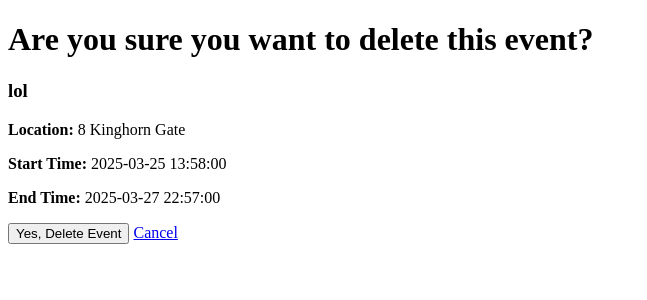
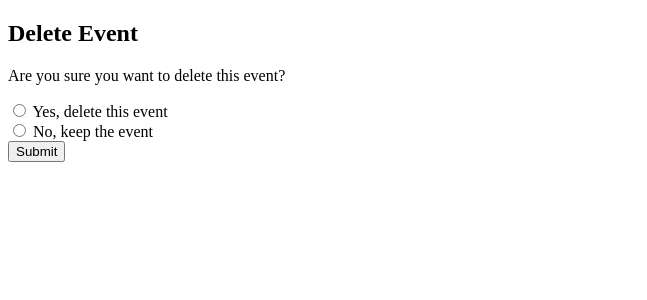
Before and after one commit to muhammada06/Calendar, a Flask app: page /deleteEvent/2 in a window 1280 px wide. Shown: the top 300 px of the page, without its empty margins (0-647 px from the left). Run offline with Flask 3, Linux system fonts and the light colour scheme; a user stored in the database is signed in.

Commit message:
Updated code, March 30,2025

```diff
--- a/routes.py
+++ b/routes.py
@@ -112,18 +112,19 @@ def register_routes(app,db,maps):
     @app.route('/deleteEvent/<int:event_id>', methods=['GET', 'POST'])
     def deleteEvent(event_id):
         # Find the event by its ID
-        event = Event.query.get_or_404(event_id)
-
-        if event.user_id != current_user.id:
-            flash("You are not authorized to delete this event", category='error')
-            return redirect(url_for('calendar'))  # Redirect to the calendar if not the event owner
+        event = Event.query.filter_by(id=event_id).first()
 
         if request.method == 'POST':
             # Delete the event from the database
-            db.session.delete(event)
-            db.session.commit()
-            flash("Event deleted successfully", category='success')
-            return redirect(url_for('calendar'))  # Redirect to the calendar page
+            selection=request.form['confirm']
+            if selection=="yes":
+                db.session.delete(event)
+                db.session.commit()
+                flash("Event deleted successfully", category='success')
+                return redirect(url_for('calendar'))  # Redirect to the calendar page
+            else:
+                return redirect(url_for('calendar'))  # Redirect to the calendar page
+
 
         # GET method: Display confirmation page for event deletion
         return render_template('deleteEvent.html', event=event)
@@ -189,7 +190,7 @@ def register_routes(app,db,maps):
 
 
 
-    @app.route('/logout')
+    @app.route('/logout', methods=['POST'])
     def logout():
         logout_user()
         return render_template('logout.html')
--- a/templates/calendar.html
+++ b/templates/calendar.html
@@ -49,7 +49,13 @@
         <a href="{{ url_for('addEvent') }}" class="add-event">
             <i class="fas fa-plus"></i>
         </a>
+
+        <!-- Logout Button -->
+        <form action="{{ url_for('logout') }}" method="POST">
+            <button type="submit" class="logout-btn">Logout</button>
+        </form>
     </div>
+
     <script>
     const eventsArr = {{ events|tojson }};
     </script>
--- a/templates/deleteEvent.html
+++ b/templates/deleteEvent.html
@@ -6,17 +6,19 @@
     <title>Delete Event</title>
 </head>
 <body>
-    <h1>Are you sure you want to delete this event?</h1>
-    <div>
-        <h3>{{ event.event_title }}</h3>
-        <p><strong>Location:</strong> {{ event.event_location }}</p>
-        <p><strong>Start Time:</strong> {{ event.event_start }}</p>
-        <p><strong>End Time:</strong> {{ event.event_end }}</p>
-    </div>
+    <form method="POST">
+        <h2>Delete Event</h2>
+        <p>Are you sure you want to delete this event?</p>
 
-    <form method="POST">
-        <button type="submit">Yes, Delete Event</button>
-        <a href="{{ url_for('calendar') }}">Cancel</a>
+        <label>
+            <input type="radio" name="confirm" value="yes" required> Yes, delete this event
+        </label><br>
+
+        <label>
+            <input type="radio" name="confirm" value="no" required> No, keep the event
+        </label><br>
+
+        <button type="submit">Submit</button>
     </form>
 </body>
 </html>
--- a/templates/logout.html
+++ b/templates/logout.html
@@ -21,6 +21,7 @@
     <div>
         <h1>--------SUCCESSFULLY LOGGED OUT--------</h1>
         <p>You have been logged out successfully. Thank you!</p>
+        <a href="{{ url_for('homepage') }}">Go to Homepage</a>
         <a href="{{ url_for('login') }}">Go to Login</a>
     </div>
 
```
Also changed, not shown: static/script.js (+2 -48 lines), instance/calanderdb.db. Lines whose indentation alone changed are shown as unchanged.
